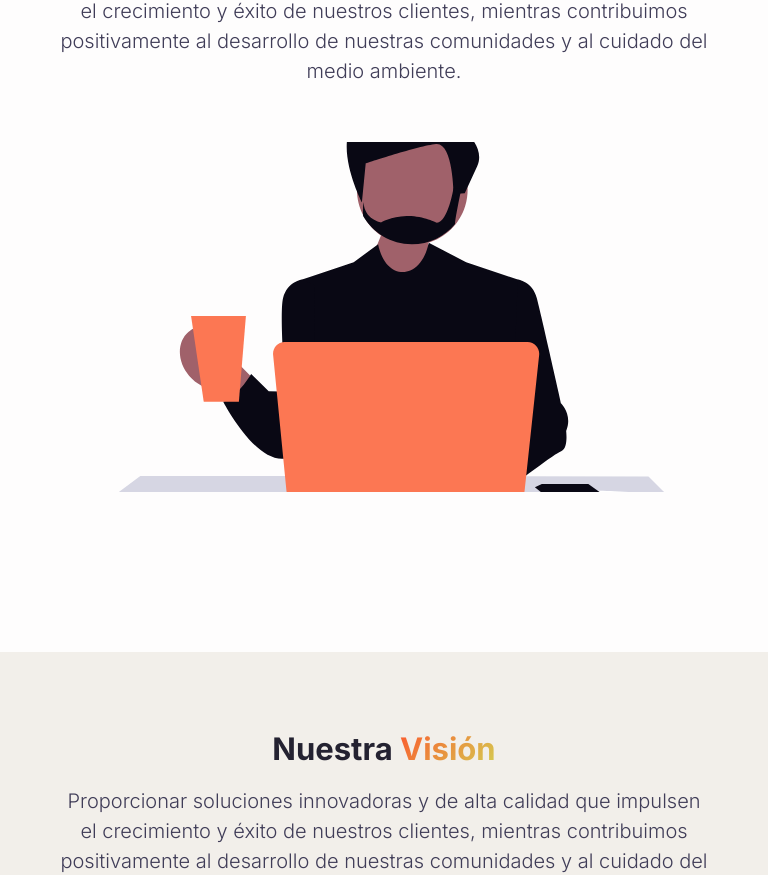
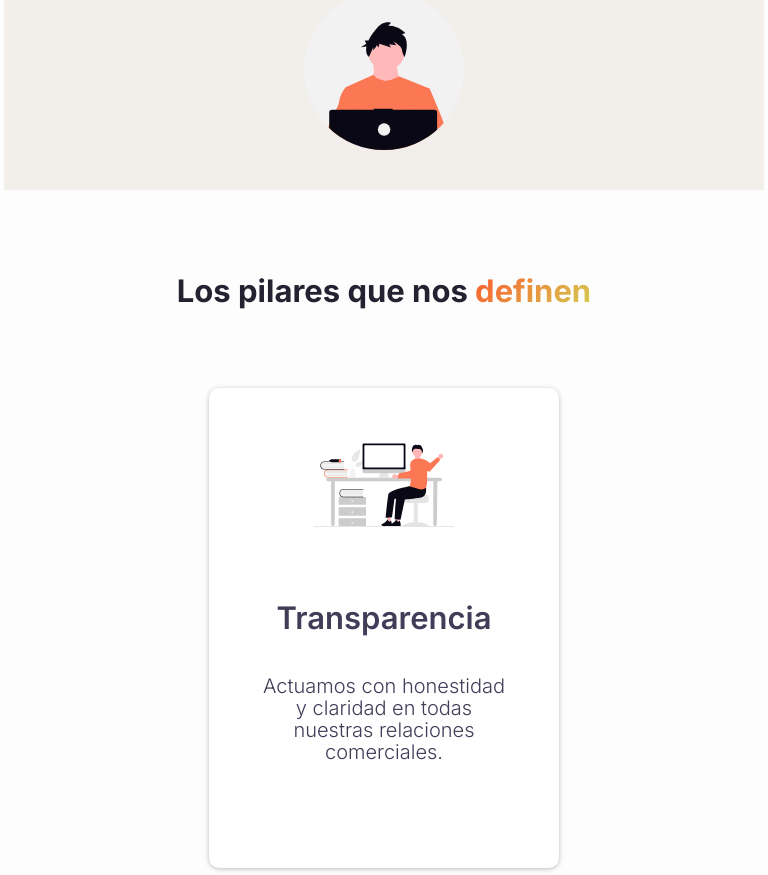
Before and after one commit to edisonCheca/INNOVAPAZ, a React (Vite) app in the folder frontend/: page /about in a window 768 px wide. Shown: the part 1248-2123 px from the top of the page. Built offline with nearby package versions, Linux system fonts and the light colour scheme; no server answers.

Commit message:
style(frontend): añadiendo lo parametros para el rasponsive

```diff
--- a/frontend/src/components/layout/TeamWork.css
+++ b/frontend/src/components/layout/TeamWork.css
@@ -258,3 +258,66 @@
     font-size: 1.4rem;
   }
 }
+
+/* Desktop: 1120px - 1440px */
+@media (min-width: 1120px) and (max-width: 1440px) {
+  .teamwork {
+    gap: 60px;
+    padding: 40px 10px;
+  }
+  .teamwork__quienes_somos,
+  .teamwork__mision,
+  .teamwork__vision {
+    gap: 32px;
+    padding: 80px 80px;
+  }
+  .teamwork__images,
+  .teamwork__image {
+    width: 260px;
+    max-height: 320px;
+  }
+}
+
+/* Tablet: 680px - 768px */
+@media (min-width: 680px) and (max-width: 768px) {
+  .teamwork {
+    gap: 32px;
+    padding: 24px 4px;
+  }
+  .teamwork__quienes_somos,
+  .teamwork__mision,
+  .teamwork__vision {
+    flex-direction: column;
+    gap: 24px;
+    padding: 40px 16px;
+  }
+  .teamwork__images,
+  .teamwork__image {
+    width: 160px;
+    max-height: 180px;
+  }
+}
+
+/* Móvil pequeño: <= 380px */
+@media (max-width: 380px) {
+  .teamwork {
+    gap: 16px;
+    padding: 8px 2px;
+  }
+  .teamwork__quienes_somos,
+  .teamwork__mision,
+  .teamwork__vision {
+    flex-direction: column;
+    gap: 12px;
+    padding: 20px 4px;
+  }
+  .teamwork__images,
+  .teamwork__image {
+    width: 80px;
+    max-height: 80px;
+  }
+  .teamwork__main_title,
+  .teamwork__about_title {
+    font-size: 1rem;
+  }
+}
--- a/frontend/src/components/layout/Values.css
+++ b/frontend/src/components/layout/Values.css
@@ -26,35 +26,83 @@
 }
 
 .values__grid {
-  display: grid;
-  grid-template-columns: repeat(3, 1fr);
+  display: flex;
+  flex-wrap: wrap;
+  justify-content: center;
   gap: 50px;
   font-family: var(--font-20);
 }
+
+.values__grid-item {
+  flex: 1 1 250px;
+  max-width: 350px;
+  min-width: 220px;
+  display: flex;
+  justify-content: center;
+}
+
 .values__grid-item img {
   width: 200px;
   height: 119px;
 }
 
-/* Media queries para responsividad */
-@media (max-width: 1024px) {
-  .values {
-    padding: 60px 20px;
+/* Computadoras grandes: 1120px - 1440px */
+@media (min-width: 1120px) and (max-width: 1440px) {
+  .values__container {
+    max-width: 1120px;
   }
-
   .values__grid {
-    grid-template-columns: repeat(3, 1fr);
-    gap: 20px;
+    gap: 40px;
   }
 }
 
-@media (max-width: 768px) {
+/* Tablets: 680px - 1024px */
+@media (max-width: 1024px) {
+  .values {
+    padding: 60px 10px;
+  }
   .values__grid {
-    grid-template-columns: repeat(1, 1fr);
-    gap: 30px;
+    gap: 24px;
   }
-
-  .values__title {
-    margin-bottom: 40px;
+  .values__grid-item img {
+    width: 160px;
+    height: 100px;
   }
 }
+
+/* Tablets: 680px - 768px */
+@media (max-width: 768px) {
+  .values__container {
+    max-width: 680px;
+  }
+  .values__grid {
+    flex-direction: column;
+    align-items: center;
+    gap: 24px;
+  }
+  .values__grid-item {
+    max-width: 100%;
+  }
+  .values__grid-item img {
+    width: 140px;
+    height: 90px;
+  }
+}
+
+/* Celulares pequeños: <= 380px */
+@media (max-width: 380px) {
+  .values__container {
+    max-width: 100vw;
+    padding: 0 4px;
+  }
+  .values__grid {
+    gap: 12px;
+  }
+  .values__grid-item img {
+    width: 100px;
+    height: 60px;
+  }
+  .display-card {
+    padding: 12px 4px;
+  }
+}
```
